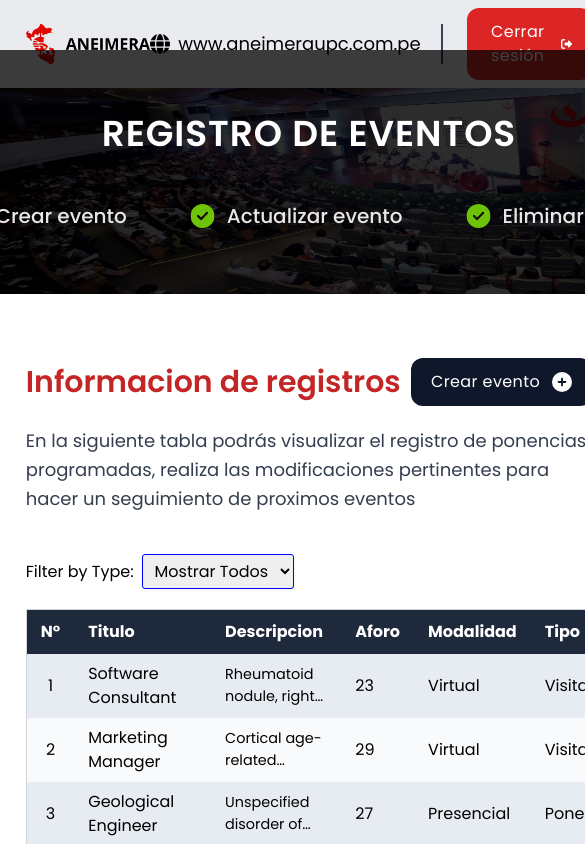
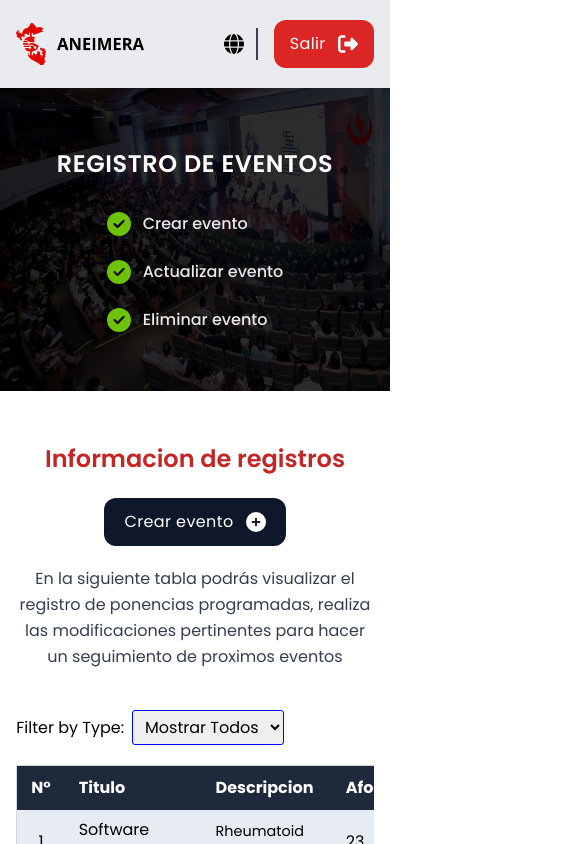
Before and after one commit to Nekolas777/aneimera-upc-frontend, a React (Vite) app: page /events-information in a window 390 px wide. Shown: the top 844 px of the page, 585 px wide, since content can reach past the window. Built offline with nearby package versions, Linux system fonts and the light colour scheme.

Commit message:
style: responsive design for events-information screen

```diff
--- a/src/features/events/components/ActionItem.tsx
+++ b/src/features/events/components/ActionItem.tsx
@@ -6,7 +6,7 @@ interface ActionItemProps {
 
 export const ActionItem = ({ caption }: ActionItemProps) => {
   return (
-    <li className='flex flex-row gap-3 items-center font-medium text-xl text-white/90'>
+    <li className='flex flex-row gap-3 items-center font-medium text-base md:text-xl text-white/90'>
       <CheckIcon />
       <span className='whitespace-nowrap'>{ caption }</span>
     </li>
--- a/src/features/events/pages/EventsInformationPage.tsx
+++ b/src/features/events/pages/EventsInformationPage.tsx
@@ -5,25 +5,29 @@ import { EventsTable } from "../components/ui/EventsTable";
 import { useNavigate } from "react-router-dom";
 
 export const EventsInformationPage = () => {
-
   const navigate = useNavigate();
 
   const navigateTo = (path: string) => navigate(path);
 
   return (
     <>
-      <figure className='relative w-full aspect-[12/4]'>
+      <figure className='relative w-full aspect-[9/7] xs:aspect-[9/6] md:aspect-[12/4]'>
         <img src={EventBanner} className='size-full bg-cover' />
         <div className='absolute inset-0 bg-black opacity-30'></div>
         <div
-          className='px-20 py-16 bg-black bg-opacity-75 absolute z-10 bottom-0
-          left-1/2 transform -translate-x-1/2 rounded-t-[80px]'
+          className='absolute bottom-0 left-1/2 z-10 transform -translate-x-1/2
+             w-full md:w-auto h-full sm:h-auto
+             flex items-center justify-center md:block
+             bg-black bg-opacity-75
+             py-8 md:py-12 lg:py-16
+             md:px-8 lg:px-20
+             rounded-t-[0px] md:rounded-t-[80px]'
         >
-          <div className='flex flex-col gap-12 items-center'>
-            <h1 className='text-4xl uppercase tracking-wide font-semibold text-blanco'>
+          <div className='flex flex-col gap-8 lg:gap-12 items-center text-center'>
+            <h1 className='text-2xl xs:text-3xl md:text-4xl uppercase tracking-wide font-semibold text-blanco'>
               Registro de eventos
             </h1>
-            <ul className='flex flex-row justify-between gap-16'>
+            <ul className='flex flex-col sm:flex-row justify-between gap-6 sm:gap-8 md:gap-12 lg:gap-16'>
               <ActionItem caption='Crear evento' />
               <ActionItem caption='Actualizar evento' />
               <ActionItem caption='Eliminar evento' />
@@ -31,26 +35,26 @@ export const EventsInformationPage = () => {
           </div>
         </div>
       </figure>
-      <div className='section-container py-16'>
-        <div className='flex flex-row items-center justify-between'>
-          <h3 className='text-3xl text-[#C42626] font-semibold'>
+      <div className='section-container py-12 sm:py-16'>
+        <div className='flex flex-col sm:flex-row items-center justify-between flex-wrap gap-5'>
+          <h3 className='text-2xl sm:text-3xl text-[#C42626] font-semibold text-center sm:text-start leading-relaxed'>
             Informacion de registros
           </h3>
           <button
             className='flex flex-row gap-3 items-center bg-slate-900 px-5 py-3 rounded-xl
-            hover:bg-slate-950 hover:scale-[1.03] transition-all duration-300'
+      hover:bg-slate-950 hover:scale-[1.03] transition-all duration-300 whitespace-nowrap order-2 sm:order-1'
             onClick={() => navigateTo("/event-register")}
           >
             <span className='tracking-wide text-white'>Crear evento</span>
             <CirclePlusIcon />
           </button>
         </div>
-        <p className="text-slate-800/90 text-lg mt-5 leading-relaxed text-pretty">
+        <p className='text-slate-800/90 text-base sm:text-lg mt-5 leading-relaxed text-center sm:text-start text-pretty order-1 sm:order-2'>
           En la siguiente tabla podrás visualizar el registro de ponencias
           programadas, realiza las modificaciones pertinentes para hacer un
           seguimiento de proximos eventos{" "}
         </p>
-        <EventsTable/>
+        <EventsTable />
       </div>
     </>
   );
--- a/src/shared/components/NavigationBar.tsx
+++ b/src/shared/components/NavigationBar.tsx
@@ -12,26 +12,33 @@ export const NavigationBar = () => {
     /* sticky top-0 z-50 consider this for topbar flexible in <header> */
     <header className='bg-gray-200/80'>
       <div className='section-container h-full flex items-center justify-between'>
-        <figure className='w-44 cursor-pointer'>
+        <figure className='w-32 sm:w-44 cursor-pointer'>
           <img className='size-full' src={LogoAneimera} />
         </figure>
         <div className='flex flex-row gap-3 items-center'>
           <a
             className='flex flex-row gap-2 items-center border-r-2
-            border-slate-900/80 pr-5 mr-3 py-1.5 cursor-pointer group'
-            href="https://aneimera-upc.vercel.app/"
-            target="_blank"
-            rel="noopener noreferrer"
+            border-slate-900/80 pr-3 sm:pr-5 mr-1 sm:mr-3 py-1.5 cursor-pointer group'
+            href='https://aneimera-upc.vercel.app/'
+            target='_blank'
+            rel='noopener noreferrer'
           >
             <WebsiteIcon />
-            <span className="text-lg group-hover:underline">www.aneimeraupc.com.pe</span>
+            <span className='text-lg group-hover:underline hidden md:block'>
+              www.aneimeraupc.com.pe
+            </span>
           </a>
           <button
-            className='flex flex-row gap-3 items-center bg-red-600 px-5 py-3 rounded-xl
+            className='flex flex-row gap-3 items-center bg-red-600 px-4 py-3 rounded-xl
             hover:bg-red-800 transition-all duration-300'
             onClick={() => navigateTo("/")}
           >
-            <span className='tracking-wide text-white'>Cerrar sesión</span>
+            <span className='tracking-wide text-white whitespace-nowrap block md:hidden'>
+              Salir
+            </span>
+            <span className='tracking-wide text-white whitespace-nowrap hidden md:block'>
+              Cerrar Sesion
+            </span>
             <LogoutIcon />
           </button>
         </div>
```
